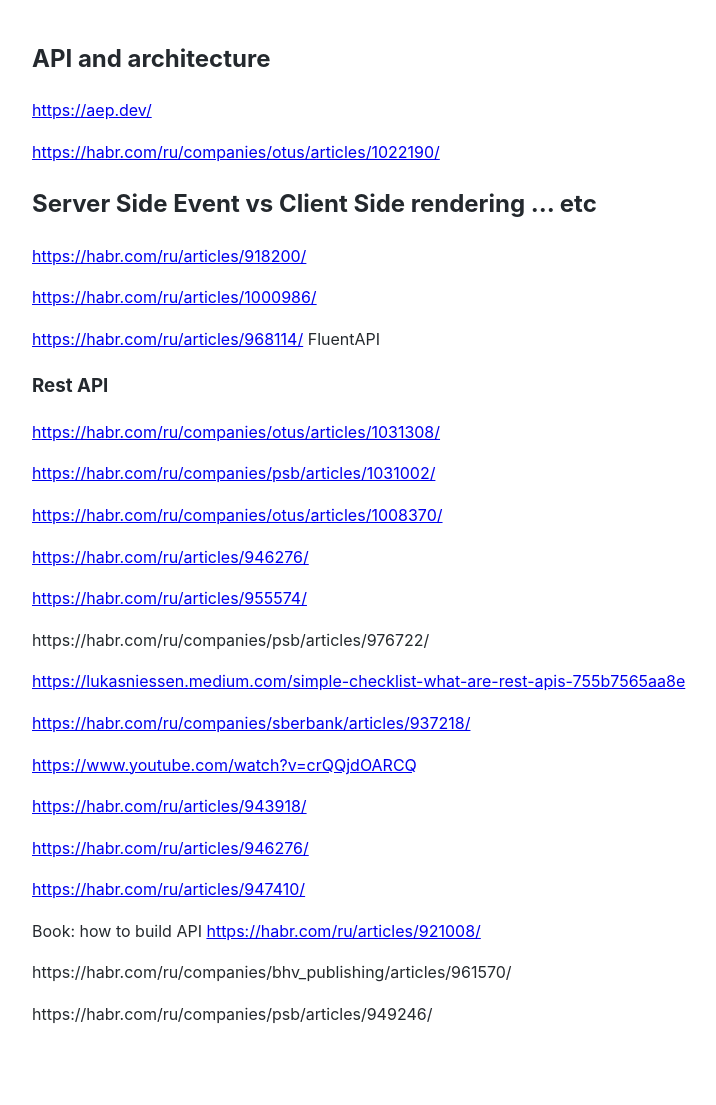
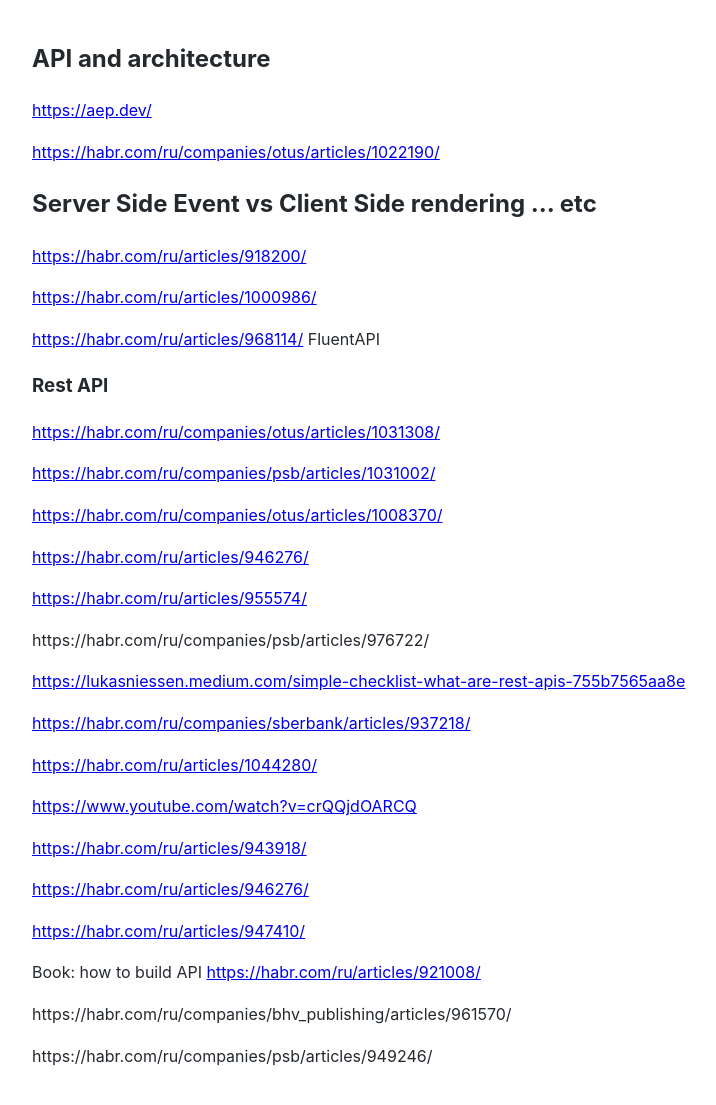
Before and after one commit to Michael-Lubinsky/michael-lubinsky.github.com, a Jekyll site: the page built from api/api.md, in a window 1280 px wide. Shown: the whole page, without its empty margins (158-874 px from the left). Built offline with Jekyll 4.4.1, drawn with Linux system fonts in a browser that asks for light colours; our own code applies the rules of GitHub Pages for plain Markdown files; before the commit the page ends 1064 px from its top, so only the background shows below that.

Commit message:
Update api.md

```diff
--- a/api/api.md
+++ b/api/api.md
@@ -31,6 +31,8 @@
 
 <https://habr.com/ru/companies/sberbank/articles/937218/>
 
+<https://habr.com/ru/articles/1044280/>
+
 <https://www.youtube.com/watch?v=crQQjdOARCQ>
 
 <https://habr.com/ru/articles/943918/>
```
